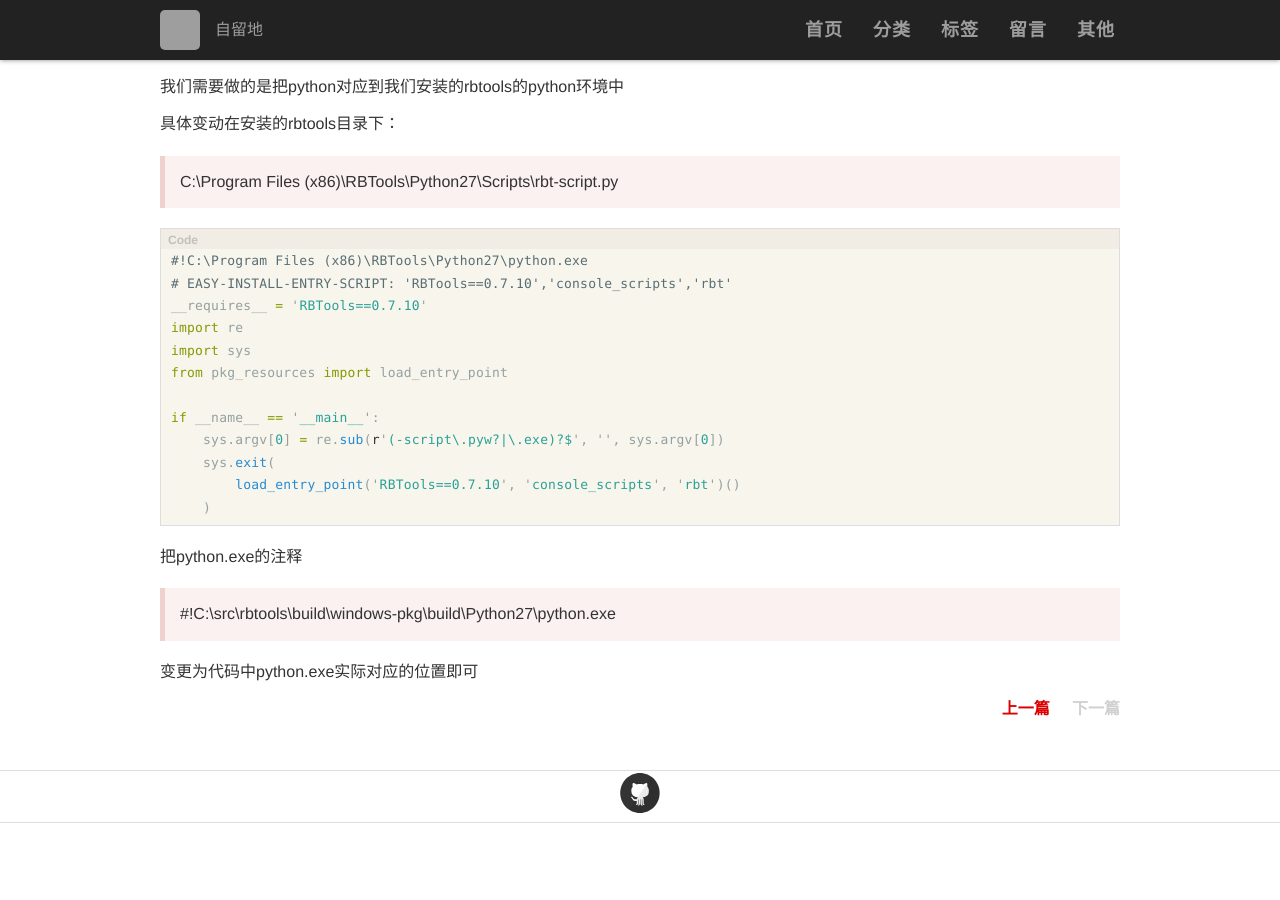
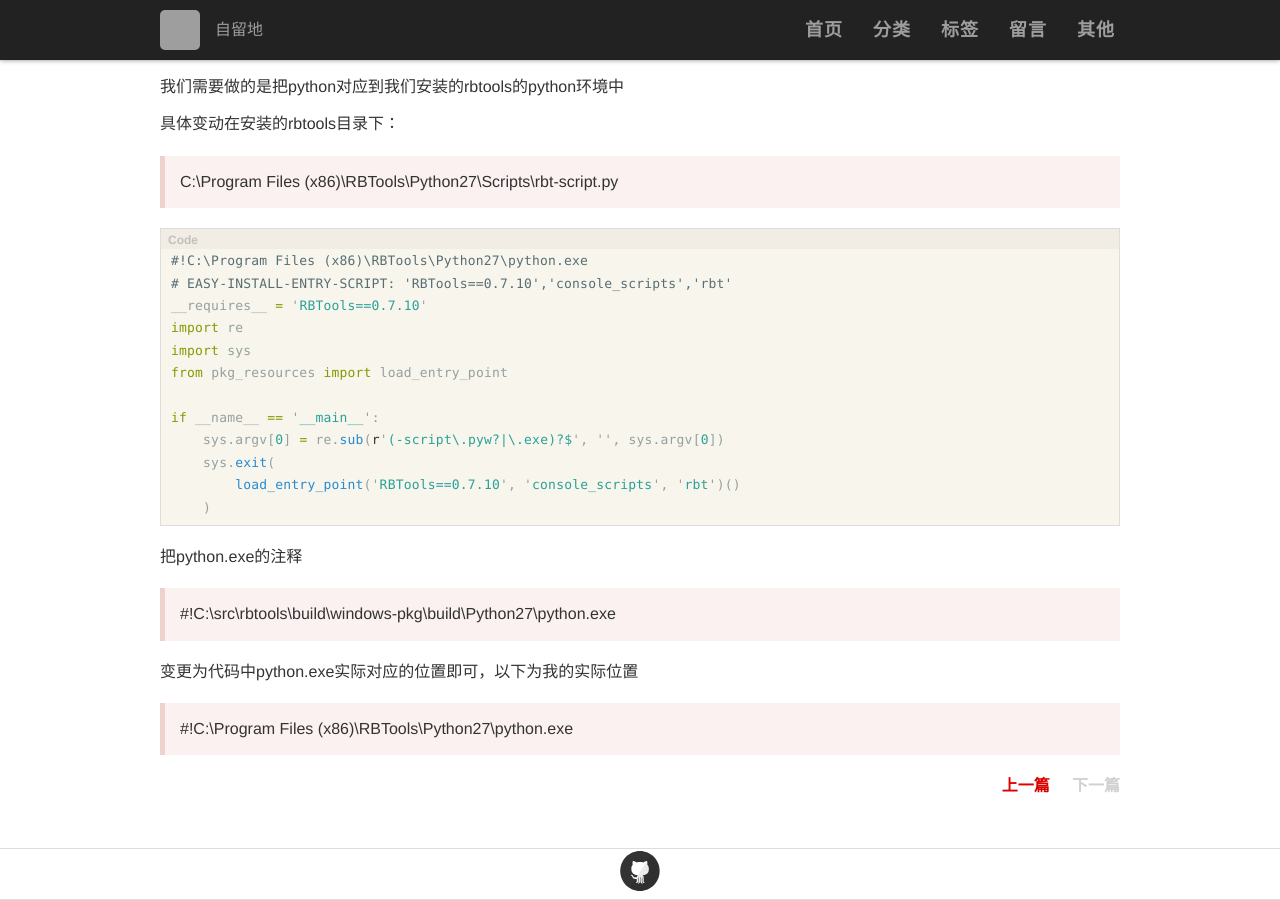
Before and after one commit to Daner1990/Daner1990.github.io, a Jekyll site: the page built from _posts/2017-6-27-reviewboard工具rbtools使用.md, in a window 1280 px wide and 900 px high, scrolled down 2178 px. Built offline with Jekyll 4.4.1, drawn with Linux system fonts in a browser that asks for light colours; Markdown is read by kramdown in place of the engine named in the settings; comment, search, counter and statistics services are not loaded; before the commit the page ends 3001 px from its top, so only the background shows below that; grey boxes are pictures that could not be loaded.

Commit message:
Update 2017-6-27-reviewboard工具rbtools使用.md

```diff
--- a/_posts/2017-6-27-reviewboard工具rbtools使用.md
+++ b/_posts/2017-6-27-reviewboard工具rbtools使用.md
@@ -123,4 +123,6 @@
 
 >#!C:\src\rbtools\build\windows-pkg\build\Python27\python.exe
 
-变更为代码中python.exe实际对应的位置即可
+变更为代码中python.exe实际对应的位置即可，以下为我的实际位置
+
+>#!C:\Program Files (x86)\RBTools\Python27\python.exe
```
